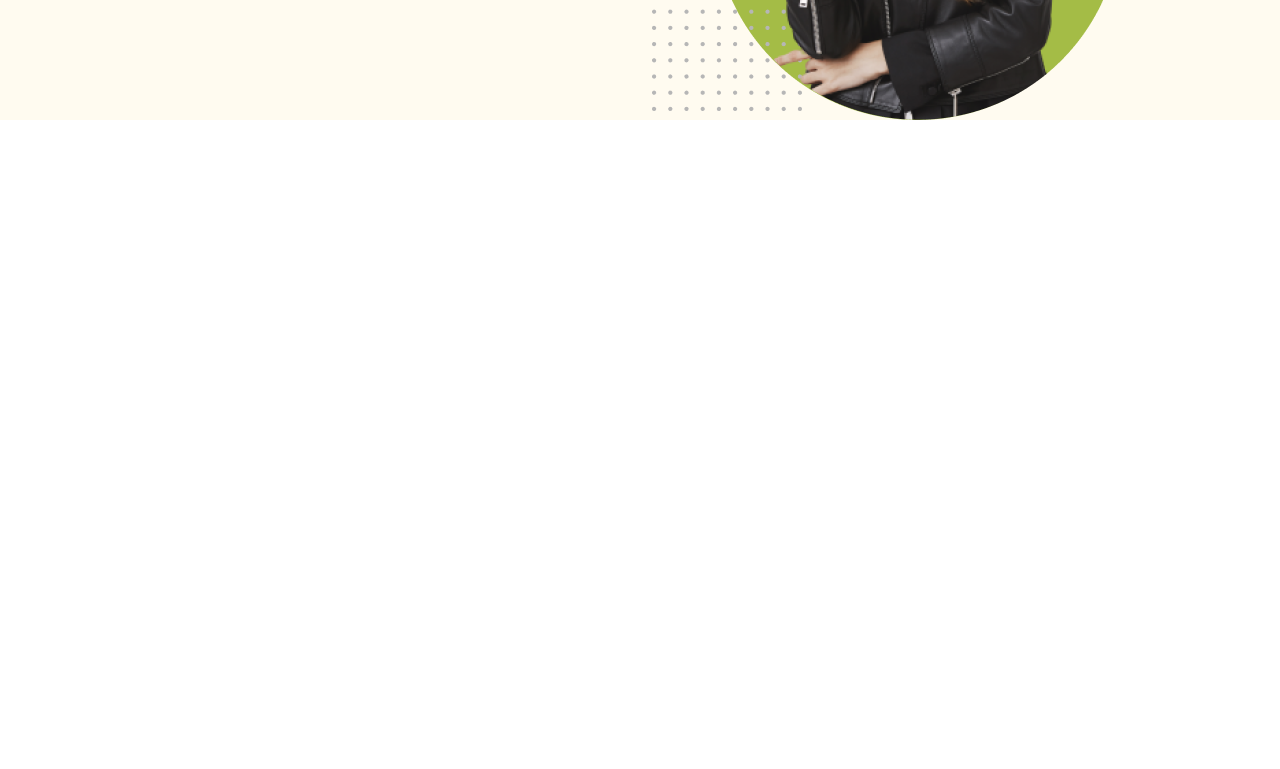
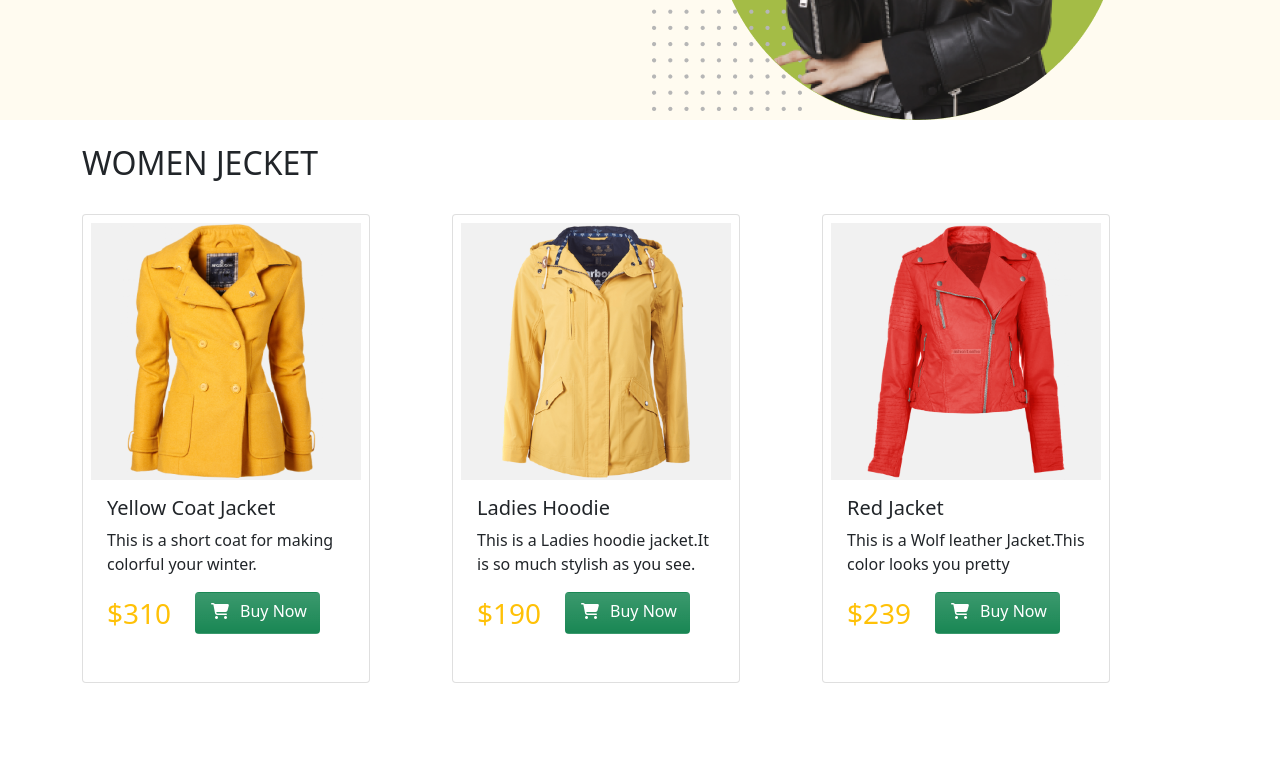
Before and after one commit to RahattheQuaint/TakeStore, a plain HTML site: page index.html in a window 1280 px wide. Shown: the part 435-1204 px from the top of the page. Before the commit the page ends 800 px from the top, so only its background shows below. Drawn offline with nearby package versions, Linux system fonts and the light colour scheme.

Commit message:
women products added

```diff
--- a/index.html
+++ b/index.html
@@ -66,7 +66,88 @@
 
     </header>
     <main>
+        <section class="container">
+            <div class="row">
+                <h2>WOMEN JECKET</h2>
+                <div class="col-4 mt-4" style=" width:370px; height:555px;">
+                    <div class="card rounded p-2" style="width: 18rem; ">
+                        <div style="background-color:rgba(241, 241, 241, 1);" class="d-flex justify-content-center">
+                            <img src="images/jacket-1.png" class="card-img-top d-flex justify-content-center" alt="..."
+                                style=" width: 210px; height: 257px;">
+                        </div>
 
+                        <div class=" card-body">
+                            <h5 class="card-title">Yellow Coat Jacket</h5>
+                            <p class="card-text">This is a short coat for making colorful your winter.</p>
+                            <div class="d-flex">
+                                <p class="fs-3 text-warning">
+                                    $310
+                                </p>
+                                <a href="#" class="btn bg-success bg-gradient text-white m-4 mt-0"> <i
+                                        class="fa-solid fa-cart-shopping me-2"
+                                        style="width: 24px; height:24px ;"></i>Buy
+                                    Now</a>
+
+                            </div>
+
+                        </div>
+                    </div>
+                </div>
+                <div class="col-4 mt-4" style=" width:370px; height:555px;">
+                    <div class="card rounded p-2" style="width: 18rem; ">
+                        <div style="background-color:rgba(241, 241, 241, 1);" class="d-flex justify-content-center">
+                            <img src="images/jacket-2.png" class="card-img-top d-flex justify-content-center" alt="..."
+                                style=" width: 210px; height: 257px;">
+                        </div>
+
+                        <div class=" card-body">
+                            <h5 class="card-title">Ladies Hoodie</h5>
+                            <p class="card-text">This is a Ladies hoodie jacket.It is so much stylish as you see.</p>
+                            <div class="d-flex">
+                                <p class="fs-3 text-warning">
+                                    $190
+                                </p>
+                                <a href="#" class="btn bg-success bg-gradient text-white m-4 mt-0"> <i
+                                        class="fa-solid fa-cart-shopping me-2"
+                                        style="width: 24px; height:24px ;"></i>Buy
+                                    Now</a>
+
+                            </div>
+
+                        </div>
+                    </div>
+                </div>
+                <div class="col-4 mt-4" style=" width:370px; height:555px;">
+                    <div class="card rounded p-2" style="width: 18rem; ">
+                        <div style="background-color:rgba(241, 241, 241, 1);" class="d-flex justify-content-center">
+                            <img src="images/jacket-3.png" class="card-img-top d-flex justify-content-center" alt="..."
+                                style=" width: 210px; height: 257px;">
+                        </div>
+
+                        <div class=" card-body">
+                            <h5 class="card-title">Red Jacket</h5>
+                            <p class="card-text">This is a Wolf leather Jacket.This color looks you pretty</p>
+                            <div class="d-flex">
+                                <p class="fs-3 text-warning">
+                                    $239
+                                </p>
+                                <a href="#" class="btn bg-success bg-gradient text-white m-4 mt-0"> <i
+                                        class="fa-solid fa-cart-shopping me-2"
+                                        style="width: 24px; height:24px ;"></i>Buy
+                                    Now</a>
+
+                            </div>
+
+                        </div>
+                    </div>
+                </div>
+
+            </div>
+
+            </div>
+            </div>
+
+        </section>
     </main>
     <footer>
 
```
